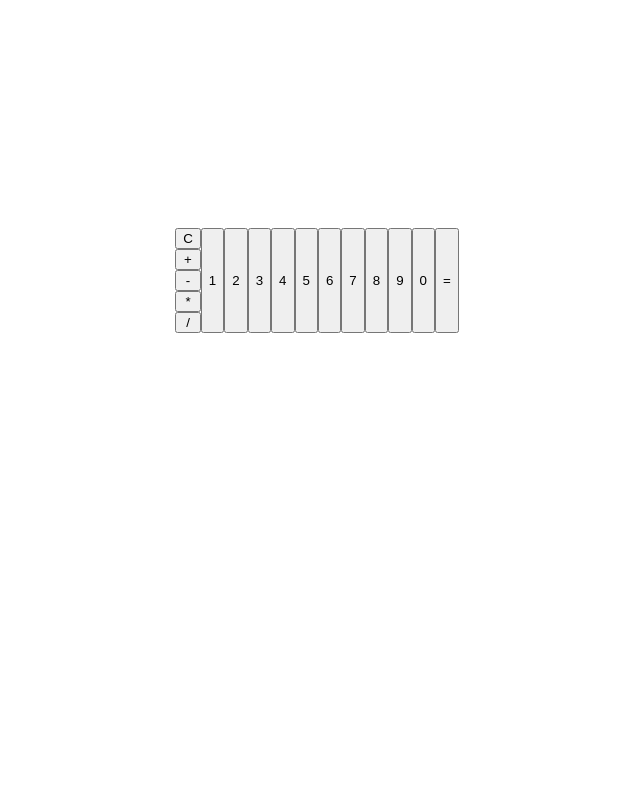
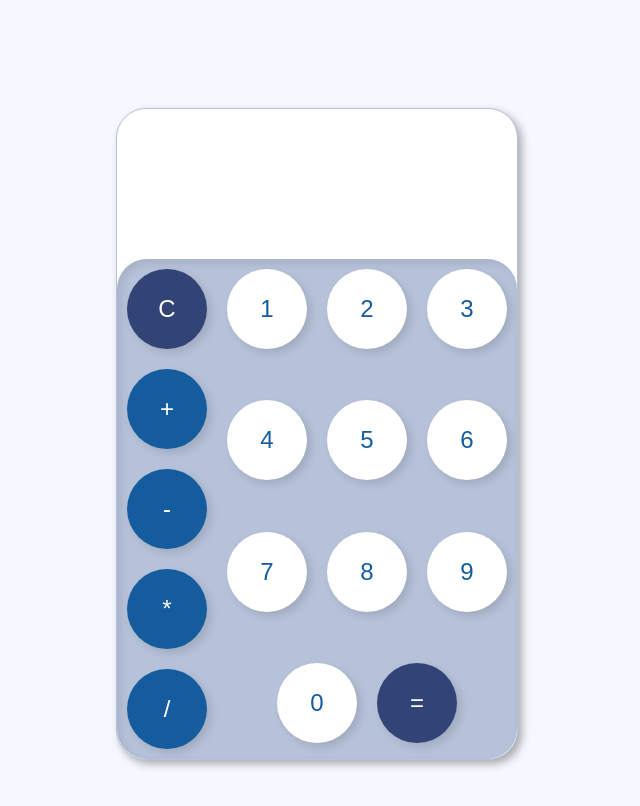
Before and after one commit to SamuelDavis2/calculator, a plain HTML site: page index.html in a window 1280 px wide. Shown: the whole page, without its empty margins (323-963 px from the left). Drawn offline with Linux system fonts and the light colour scheme.

Commit message:
Basic styling

```diff
--- a/index.html
+++ b/index.html
@@ -11,7 +11,7 @@
     <div class="container">
 
         <div class="results">
-            <h2 class="answer"></h2>
+            <h1 class="answer"></h1>
         </div>
 
         <div class="select">
--- a/style.css
+++ b/style.css
@@ -2,16 +2,36 @@ body {
     display: flex;
     justify-content: center;
     align-items: center;
+    background-color: #F7F7FF;
 }
 
 .container {
     display: flex;
     flex-direction: column;
-    margin: 200px;
+    margin: 100px;
+    height: 650px;
+    width: 400px;
+    border-radius: 30px;
+    background-color: white;
+    box-shadow: 4px 4px 8px rgba(0, 0, 0, 0.315);
+    border: solid #B6C2D9 1px;
+    justify-content: flex-end;
+}
+
+.results {
+    display: flex;
+    height: 100px;
+    width: 375px;
+    margin-left: 20px;
 }
 
 .select {
     display: flex;
+    height: 500px;
+    width: 400px;
+    background-color: #B6C2D9;
+    border-radius: 30px;
+    box-shadow: 4px 4px 8px rgba(0, 0, 0, 0.088) inset;
 }
 
 .operators {
@@ -22,4 +42,38 @@ body {
 .numContainer {
     display: flex;
     flex-wrap: wrap;
+    height: 525px;
+    width: 300px;
+    justify-content: center;
 }
+
+button {
+    gap: 15px;
+    border-radius: 50%;
+    height: 80px;
+    width: 80px;
+    border: none;
+    margin: 10px;
+    font-size: 24px;
+    box-shadow: 4px 4px 8px rgba(0, 0, 0, 0.121);
+}
+
+#compute {
+    background-color: #324376;
+    color: white;
+}
+
+.clear {
+    background-color: #324376;
+    color: white;
+}
+
+.numbers {
+    background-color: white;
+    color: #145C9E;
+}
+
+.operator {
+    background-color: #145C9E;
+    color: white;
+}
```
